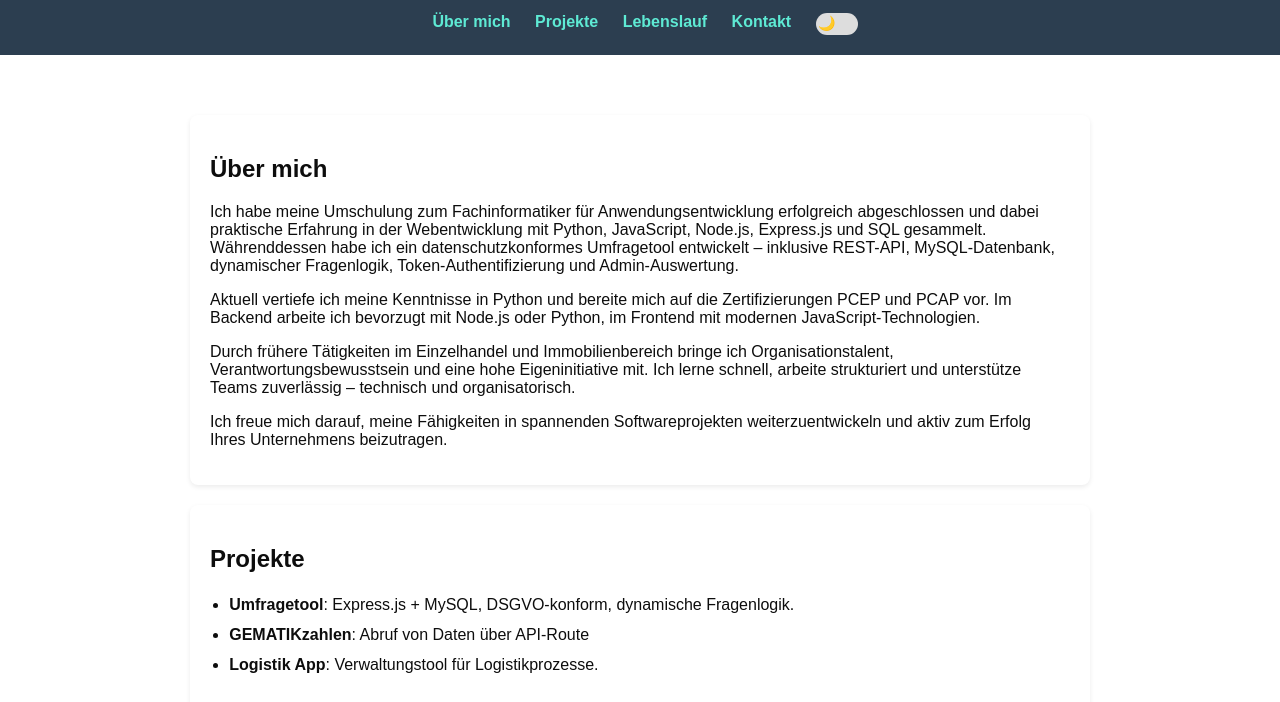
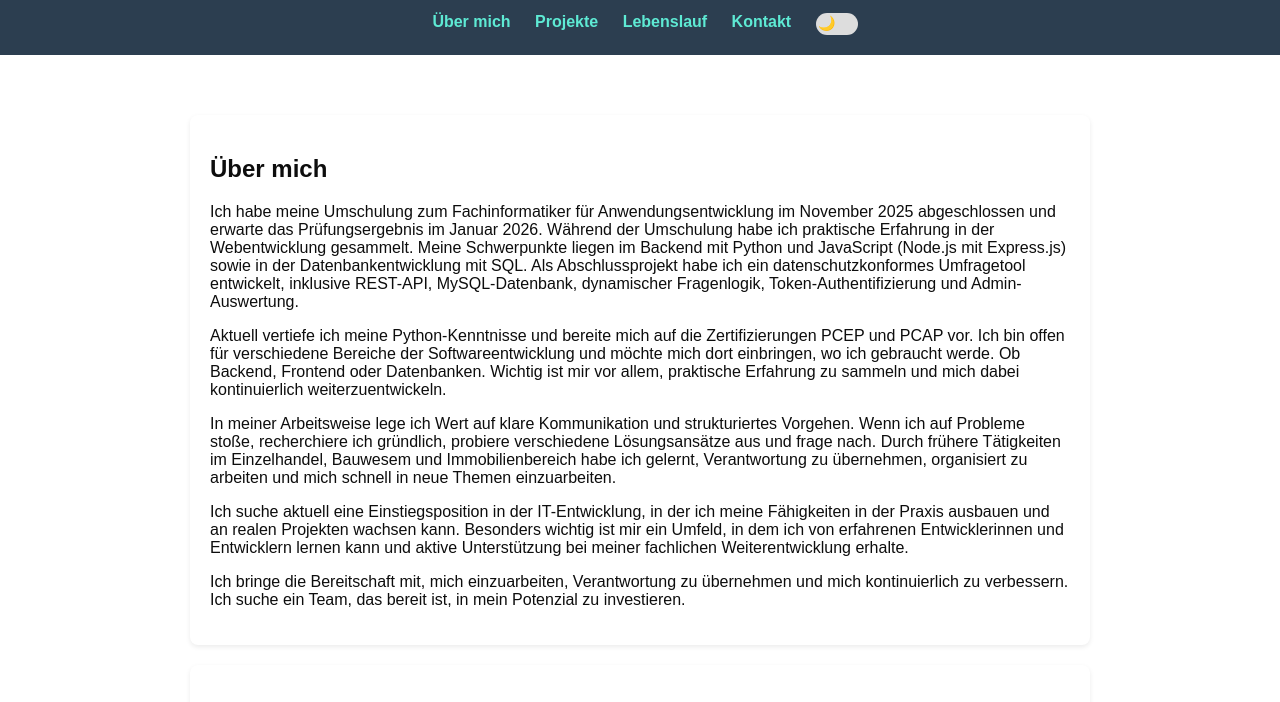
Before and after one commit to ALX30LEW06/Bewerbung, a plain HTML site: page index.html in a window 1280 px wide. Shown: the part 94-796 px from the top of the page. Drawn offline with Linux system fonts and the light colour scheme.

Commit message:
Update 'Über mich' section with current status and career goals

```diff
--- a/index.html
+++ b/index.html
@@ -26,19 +26,30 @@
     <section id="about" class="card">
       <h2>Über mich</h2>
       <p>
-        Ich habe meine Umschulung zum Fachinformatiker für Anwendungsentwicklung erfolgreich abgeschlossen und dabei praktische Erfahrung in der Webentwicklung mit Python, JavaScript, Node.js, Express.js und SQL gesammelt. Währenddessen habe ich ein datenschutzkonformes Umfragetool entwickelt – inklusive REST-API, MySQL-Datenbank, dynamischer Fragenlogik, Token-Authentifizierung und Admin-Auswertung.
+        Ich habe meine Umschulung zum Fachinformatiker für Anwendungsentwicklung im November 2025 abgeschlossen und erwarte das Prüfungsergebnis im Januar 2026.
+        Während der Umschulung habe ich praktische Erfahrung in der Webentwicklung gesammelt. Meine Schwerpunkte liegen im Backend mit Python und JavaScript (Node.js mit Express.js) sowie in der Datenbankentwicklung mit SQL.
+        Als Abschlussprojekt habe ich ein datenschutzkonformes Umfragetool entwickelt, inklusive REST-API, MySQL-Datenbank, dynamischer Fragenlogik, Token-Authentifizierung und Admin-Auswertung.
       </p>
 
       <p>
-        Aktuell vertiefe ich meine Kenntnisse in Python und bereite mich auf die Zertifizierungen PCEP und PCAP vor. Im Backend arbeite ich bevorzugt mit Node.js oder Python, im Frontend mit modernen JavaScript-Technologien.
+        Aktuell vertiefe ich meine Python-Kenntnisse und bereite mich auf die Zertifizierungen PCEP und PCAP vor.
+        Ich bin offen für verschiedene Bereiche der Softwareentwicklung und möchte mich dort einbringen, wo ich gebraucht werde. Ob Backend, Frontend oder Datenbanken.
+        Wichtig ist mir vor allem, praktische Erfahrung zu sammeln und mich dabei kontinuierlich weiterzuentwickeln.
       </p>
 
       <p>
-        Durch frühere Tätigkeiten im Einzelhandel und Immobilienbereich bringe ich Organisationstalent, Verantwortungsbewusstsein und eine hohe Eigeninitiative mit. Ich lerne schnell, arbeite strukturiert und unterstütze Teams zuverlässig – technisch und organisatorisch.
+        In meiner Arbeitsweise lege ich Wert auf klare Kommunikation und strukturiertes Vorgehen.
+        Wenn ich auf Probleme stoße, recherchiere ich gründlich, probiere verschiedene Lösungsansätze aus und frage nach.
+        Durch frühere Tätigkeiten im Einzelhandel, Bauwesem und Immobilienbereich habe ich gelernt, Verantwortung zu übernehmen, organisiert zu arbeiten und mich schnell in neue Themen einzuarbeiten.
       </p>
 
       <p>
-        Ich freue mich darauf, meine Fähigkeiten in spannenden Softwareprojekten weiterzuentwickeln und aktiv zum Erfolg Ihres Unternehmens beizutragen.
+        Ich suche aktuell eine Einstiegsposition in der IT-Entwicklung, in der ich meine Fähigkeiten in der Praxis ausbauen und an realen Projekten wachsen kann.
+         Besonders wichtig ist mir ein Umfeld, in dem ich von erfahrenen Entwicklerinnen und Entwicklern lernen kann und aktive Unterstützung bei meiner fachlichen Weiterentwicklung erhalte.
+      </p>
+
+      <p>
+        Ich bringe die Bereitschaft mit, mich einzuarbeiten, Verantwortung zu übernehmen und mich kontinuierlich zu verbessern. Ich suche ein Team, das bereit ist, in mein Potenzial zu investieren.
       </p>
     </section>
 
```
